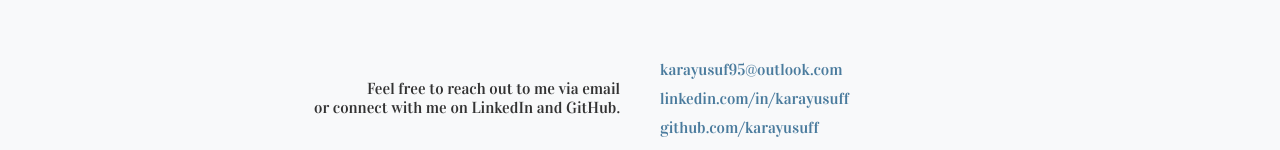
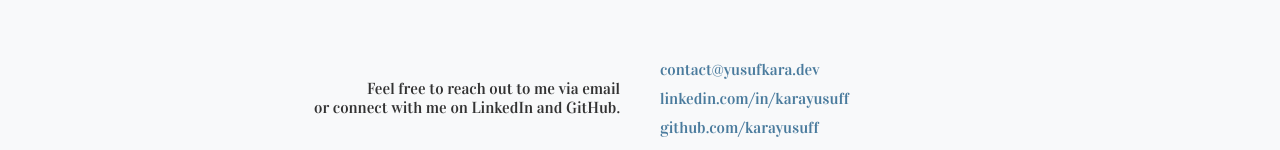
Before and after one commit to karayusuff/my-portfolio, a React (Vite) app: page / in a window 1280 px wide. Shown: the part 2912-3062 px from the top of the page. Built offline with nearby package versions, Linux system fonts and the light colour scheme.

Commit message:
Update email address

```diff
--- a/src/components/Contact.jsx
+++ b/src/components/Contact.jsx
@@ -18,7 +18,7 @@ function Contact() {
               <a
                 href="mailto:karayusuf95@outlook.com"
               >
-                karayusuf95@outlook.com
+                contact@yusufkara.dev
               </a>
             </li>
             <li>
```
